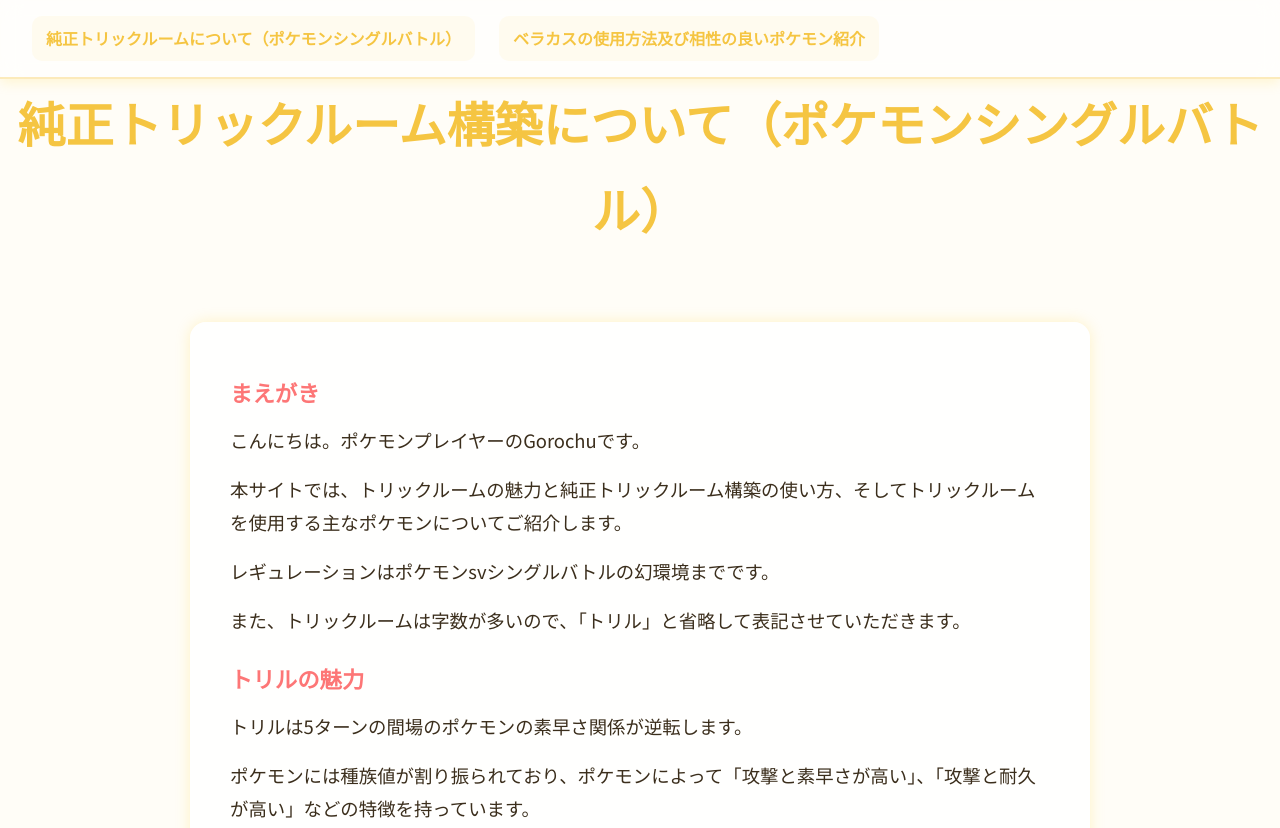
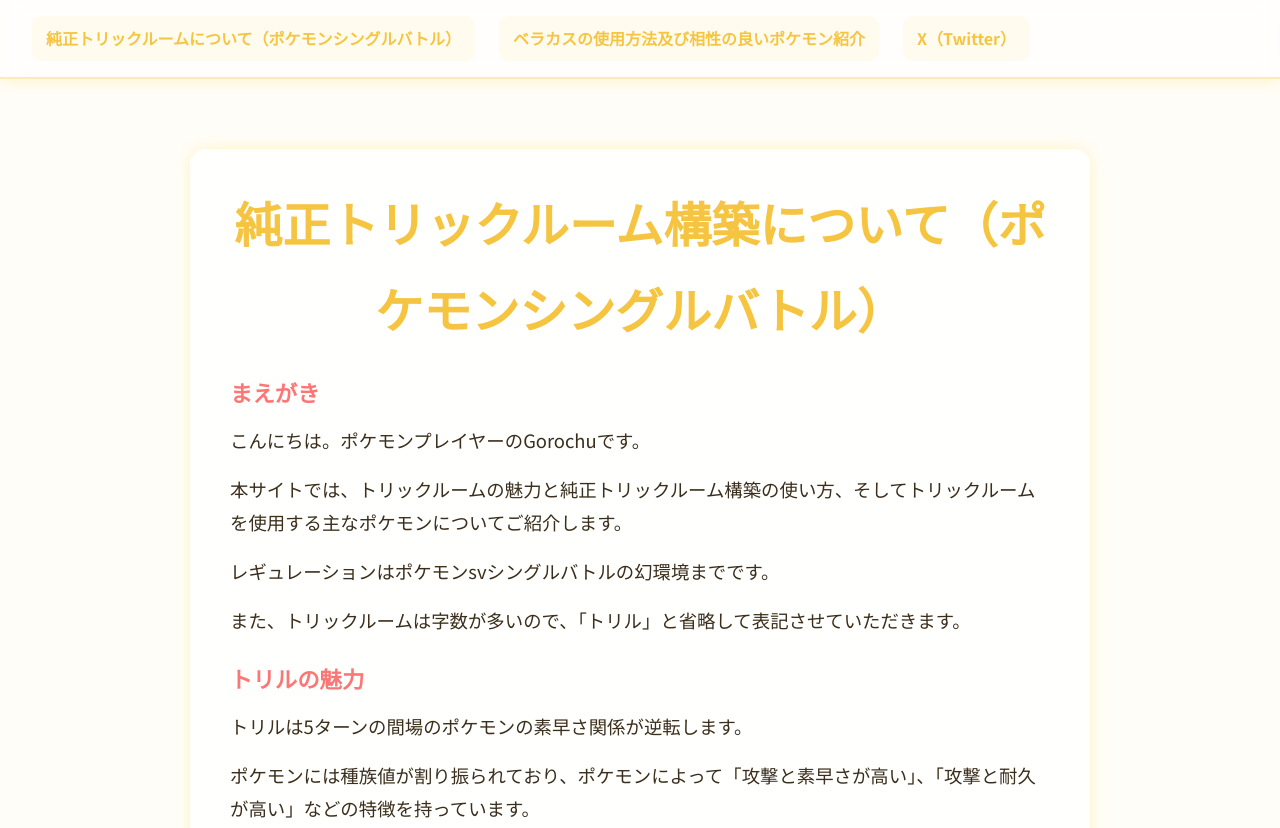
Before and after one commit to Gorochub184/pokemon-trickroom, a plain HTML site: page index.html in a window 1280 px wide. Shown: the top 828 px of the page. Drawn offline with Linux system fonts and the light colour scheme.

Commit message:
Update index.html

```diff
--- a/index.html
+++ b/index.html
@@ -12,14 +12,14 @@
     <header class="navbar">
         <a href="https://gorochub184.github.io/pokemon-trickroom/" target="_blank">純正トリックルームについて（ポケモンシングルバトル）</a>
         <a href="https://gorochub184.github.io/trickroom-berakasu-and-aruseusu/" target="_blank">ベラカスの使用方法及び相性の良いポケモン紹介</a>
-    </header>
-
-    <header>
-        <h1>純正トリックルーム構築について（ポケモンシングルバトル）</h1>
+        <a href="https://x.com/gorochub184" target="_blank" class="x-button">X（Twitter）</a>
     </header>
 
     <main>
         <article>
+            <h1>純正トリックルーム構築について（ポケモンシングルバトル）</h1>
+
+
             <h2>まえがき</h2>
             <p>こんにちは。ポケモンプレイヤーのGorochuです。</p>
             <p>本サイトでは、トリックルームの魅力と純正トリックルーム構築の使い方、そしてトリックルームを使用する主なポケモンについてご紹介します。</p>
```
